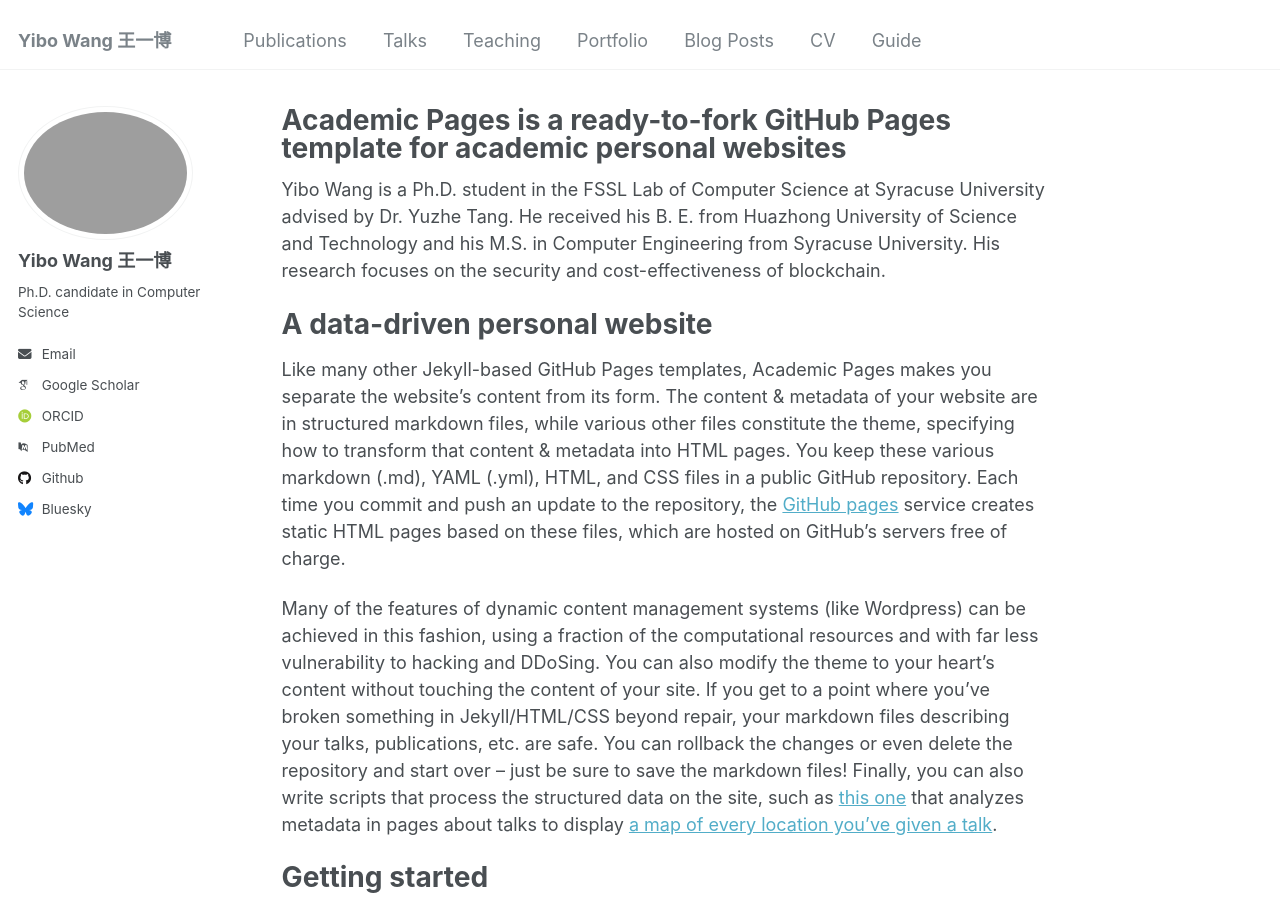
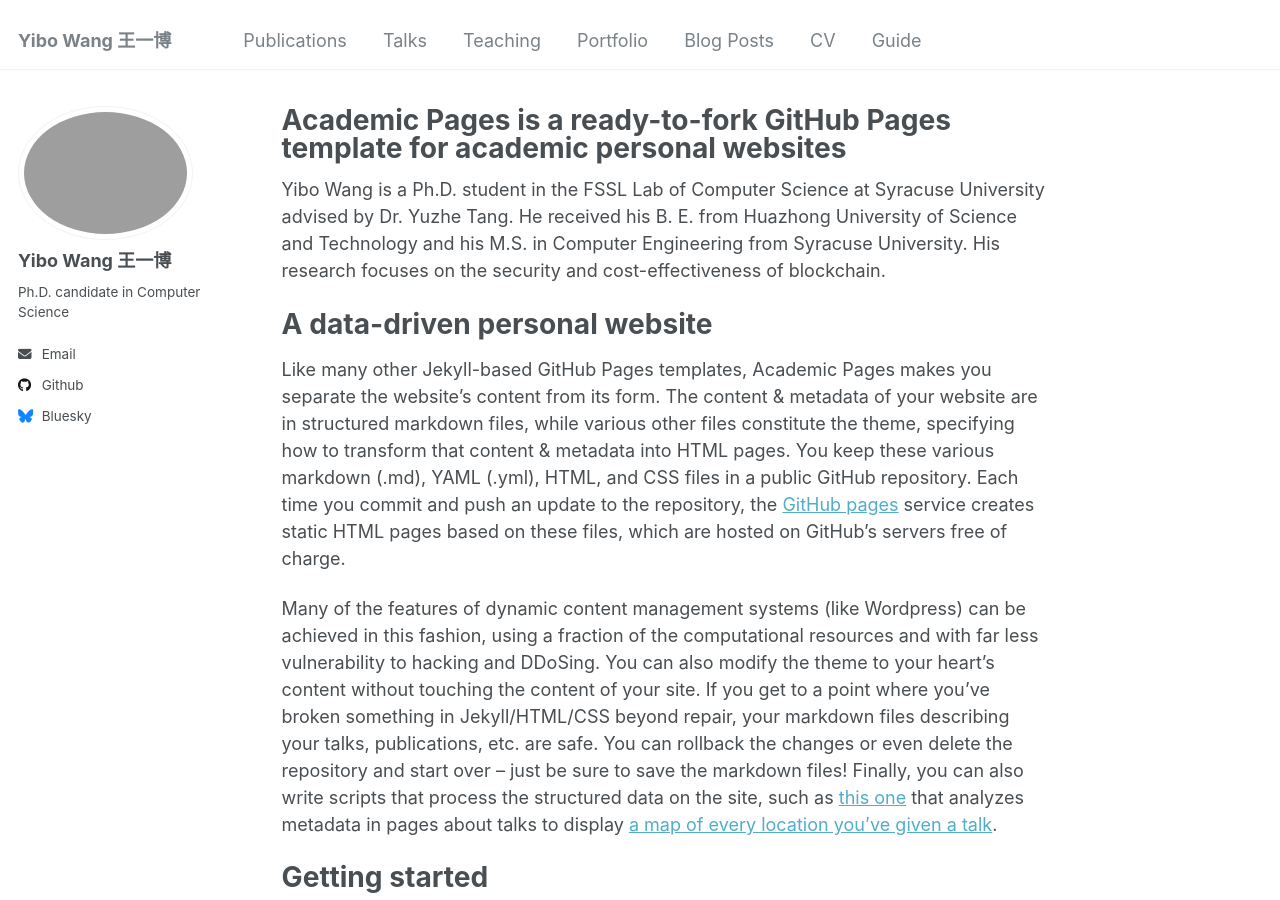
Before and after one commit to wangyibo0308/wangyibo0308.github.io, a Jekyll site: the page built from _pages/about.md, in a window 1280 px wide and 900 px high. Built offline with Jekyll 4.4.1, drawn with Linux system fonts in a browser that asks for light colours; some web fonts are replaced.

Commit message:
Update _config.yml

```diff
--- a/_config.yml
+++ b/_config.yml
@@ -31,13 +31,13 @@ author:
   email            : "ywang349@syr.edu"
 
   # Academic websites
-  arxiv            : # URL - Update with the correct link to your profile
-  googlescholar    : "https://scholar.google.com/citations?user=PS_CX0AAAAAJ"
-  impactstory      : # URL
-  orcid            : "http://orcid.org/yourorcidurl"
-  semantic         : # URL
-  pubmed           : "https://www.ncbi.nlm.nih.gov/pubmed/?term=john+snow"
-  researchgate     : # URL
+  #arxiv            : # URL - Update with the correct link to your profile
+  #googlescholar    : "https://scholar.google.com/citations?user=PS_CX0AAAAAJ"
+  #impactstory      : # URL
+  #orcid            : "http://orcid.org/yourorcidurl"
+  #semantic         : # URL
+  #pubmed           : "https://www.ncbi.nlm.nih.gov/pubmed/?term=john+snow"
+  #researchgate     : # URL
 
   # Repositories and software development
   bitbucket        : # Username - Update with your username on the site
```
